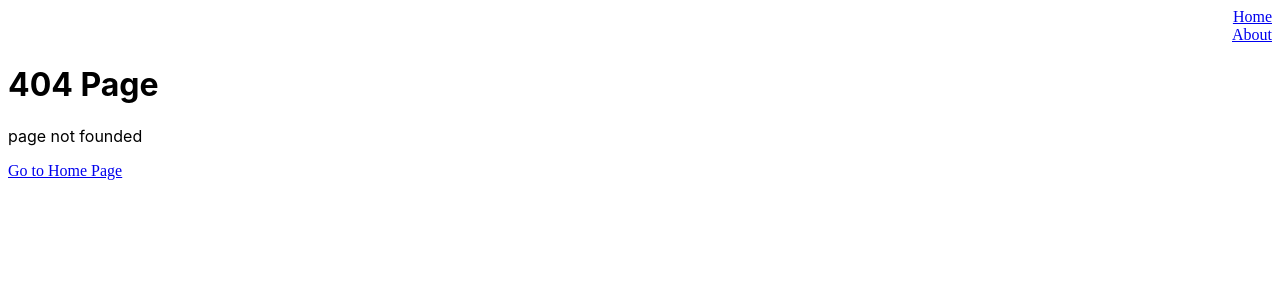
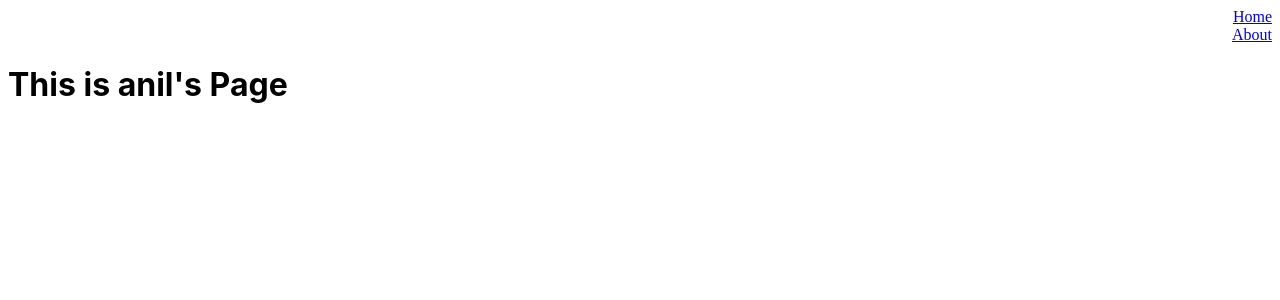
Before and after one commit to FirozSkAhmad/React, a React (Create React App) app: page /user/anil in a window 1280 px wide. Before the commit this address had no page. Shown: the top 300 px of the page. Built offline with nearby package versions, Linux system fonts and the light colour scheme.

Commit message:
2 files modified, 1 added

```diff
--- a/src/About.js
+++ b/src/About.js
@@ -1,9 +1,12 @@
 import React from 'react';
+import { Link } from 'react-router-dom';
 
 function About() {
   return (
     <>
       <h1>About Me</h1>
+      <Link to="/user/anil">Anil's Page</Link>{' '}
+      <Link to="/user/sidhu">sidhu's Page</Link>
     </>
   );
 }
--- a/src/App.js
+++ b/src/App.js
@@ -1,10 +1,11 @@
 import React from 'react';
 import './style.css';
-import { BrowserRouter, Route, Routes,Navigate } from 'react-router-dom';
+import { BrowserRouter, Route, Routes, Navigate } from 'react-router-dom';
 import Home from './Home.js';
 import About from './About.js';
 import NavBar from './NavBar.js';
 import Page404 from './Page404.js';
+import User from './Users.js';
 
 function App() {
   return (
@@ -13,6 +14,7 @@ function App() {
       <Routes>
         <Route path="/" element={<Home />} />
         <Route path="/about" element={<About />} />
+        <Route path="/user/:name" element={<User />} />
         <Route path="/*" element={<Page404 />} />
         {/* <Route path="/*" element={<Navigate to="/"/>} /> */}
       </Routes>
--- /dev/null
+++ b/src/Users.js
@@ -0,0 +1,9 @@
+import React from 'react';
+import { useParams } from 'react-router-dom';
+
+function User() {
+  const params=useParams()
+  return <h1>This is {params.name}'s Page</h1>;
+}
+
+export default User;
```
